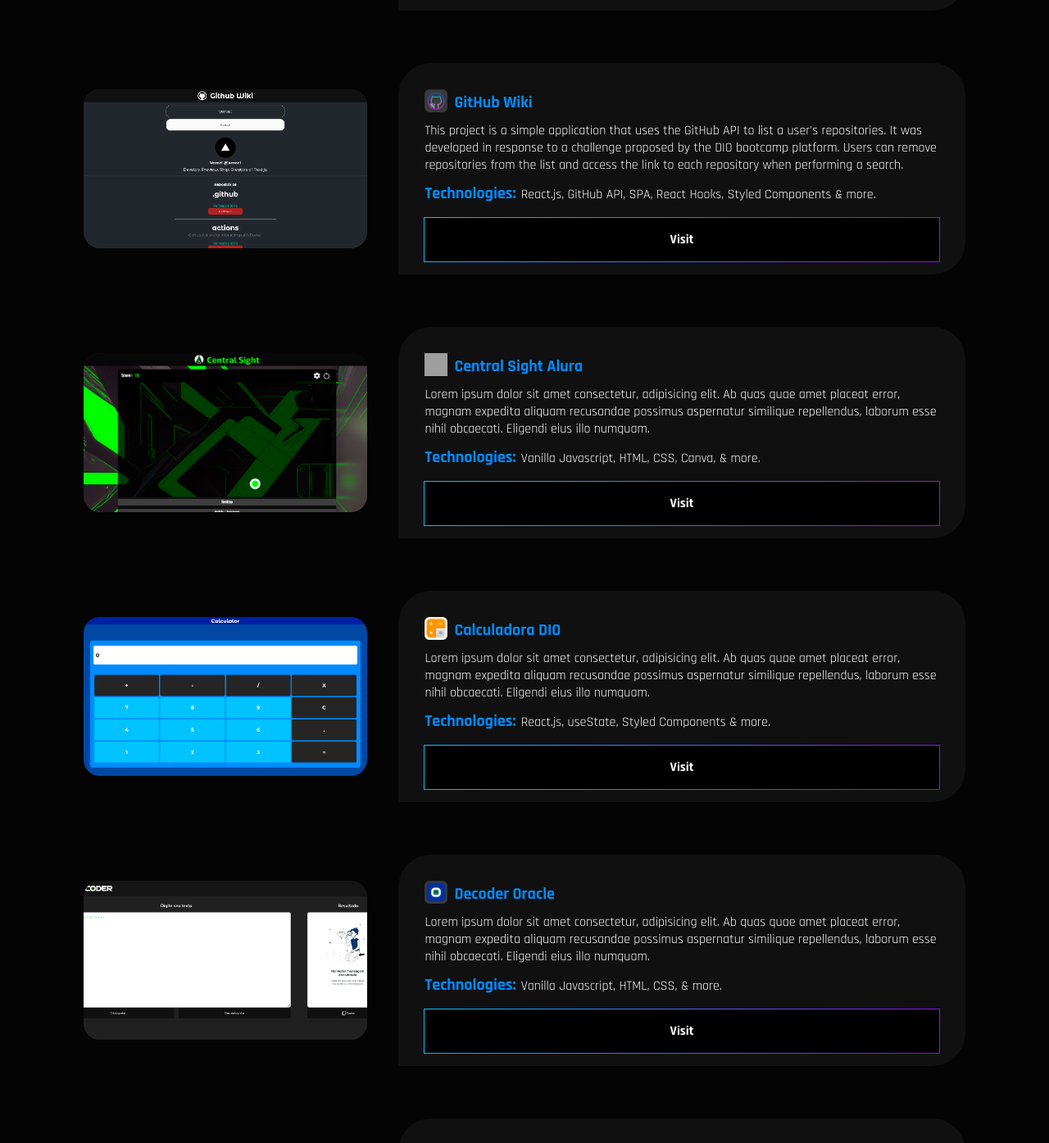
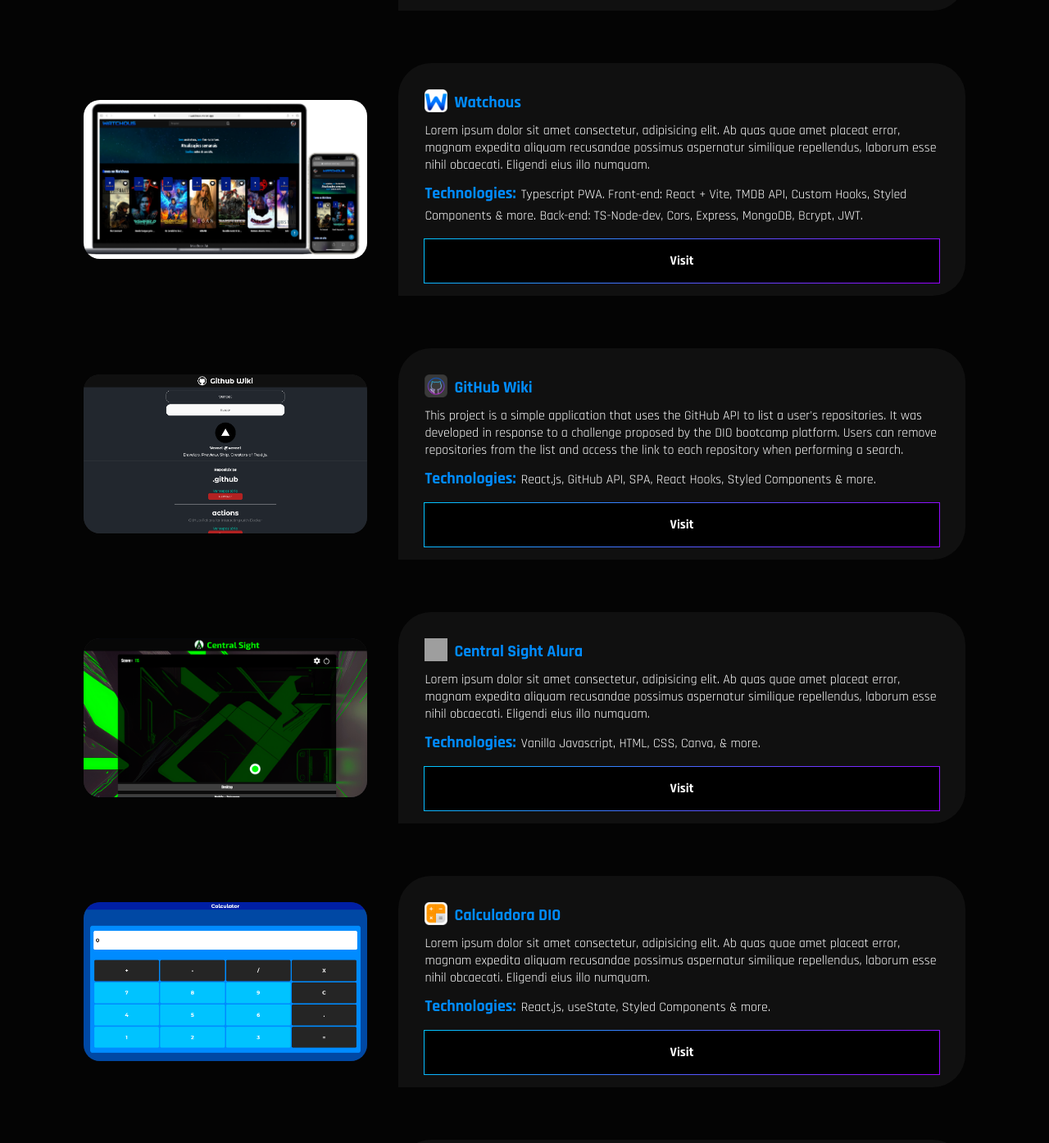
Before and after one commit to glgio7/Portfolio, a React (Vite) app: page /projects in a window 1280 px wide. Shown: the part 912-2307 px from the top of the page at 82% size. Built offline with nearby package versions, Linux system fonts and the light colour scheme; grey boxes are pictures that could not be loaded.

Commit message:
chore: update projects session

```diff
--- a/src/pages/Projects/index.tsx
+++ b/src/pages/Projects/index.tsx
@@ -27,6 +27,18 @@ const ProjectsPage = () => {
 				link={"https://jdmnation.vercel.app"}
 				technologies={
 					"React, Vite.js, Javascript , Google Firebase, Youtube API, React Hooks, SPA, Context API, Styled Components & more."
+				}
+			/>
+			<Project
+				name={"Watchous"}
+				screenshot={"screenshot-watchous.png"}
+				iconPath={"watchous-logo.png"}
+				description={
+					"Lorem ipsum dolor sit amet consectetur, adipisicing elit. Ab quas quae amet placeat error, magnam expedita aliquam recusandae possimus aspernatur similique repellendus, laborum esse nihil obcaecati. Eligendi eius illo numquam."
+				}
+				link={"https://watchous.vercel.app/"}
+				technologies={
+					"Typescript PWA. Front-end: React + Vite, TMDB API, Custom Hooks, Styled Components & more. Back-end: TS-Node-dev, Cors, Express, MongoDB, Bcrypt, JWT."
 				}
 			/>
 			<Project
@@ -70,18 +82,6 @@ const ProjectsPage = () => {
 				}
 				link={"https://glgio7.github.io/ChallengeOne-Decodificador/"}
 				technologies={"Vanilla Javascript, HTML, CSS, & more."}
-			/>
-			<Project
-				name={"Watchous"}
-				screenshot={"screenshot-watchous.png"}
-				iconPath={"watchous-logo.png"}
-				description={
-					"Lorem ipsum dolor sit amet consectetur, adipisicing elit. Ab quas quae amet placeat error, magnam expedita aliquam recusandae possimus aspernatur similique repellendus, laborum esse nihil obcaecati. Eligendi eius illo numquam."
-				}
-				link={"https://watchous.netlify.app/"}
-				technologies={
-					"React.js, TMDB API, Youtube API, SPA, React Hooks, Styled Components & more."
-				}
 			/>
 			<Project
 				name={"Iching Online"}
```
Also changed, not shown: public/assets/screenshots/screenshot-watchous.png.
